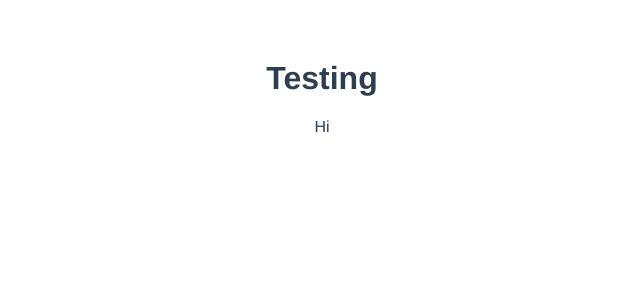
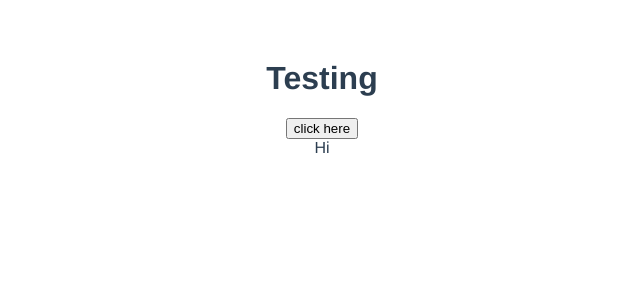
Before and after one commit to ShayaanRK/SecurePass, a Vue app: page / in a window 1280 px wide. Shown: the top 300 px of the page, without its empty margins (318-958 px from the left). Built offline with nearby package versions, Linux system fonts and the light colour scheme.

Commit message:
feat: added a button

```diff
--- a/src/components/HelloWorld.vue
+++ b/src/components/HelloWorld.vue
@@ -2,6 +2,7 @@
   <div>
     <div class="test">
       <h1>Testing</h1>
+      <button>click here</button>
     </div>
   </div>
 </template>
```
